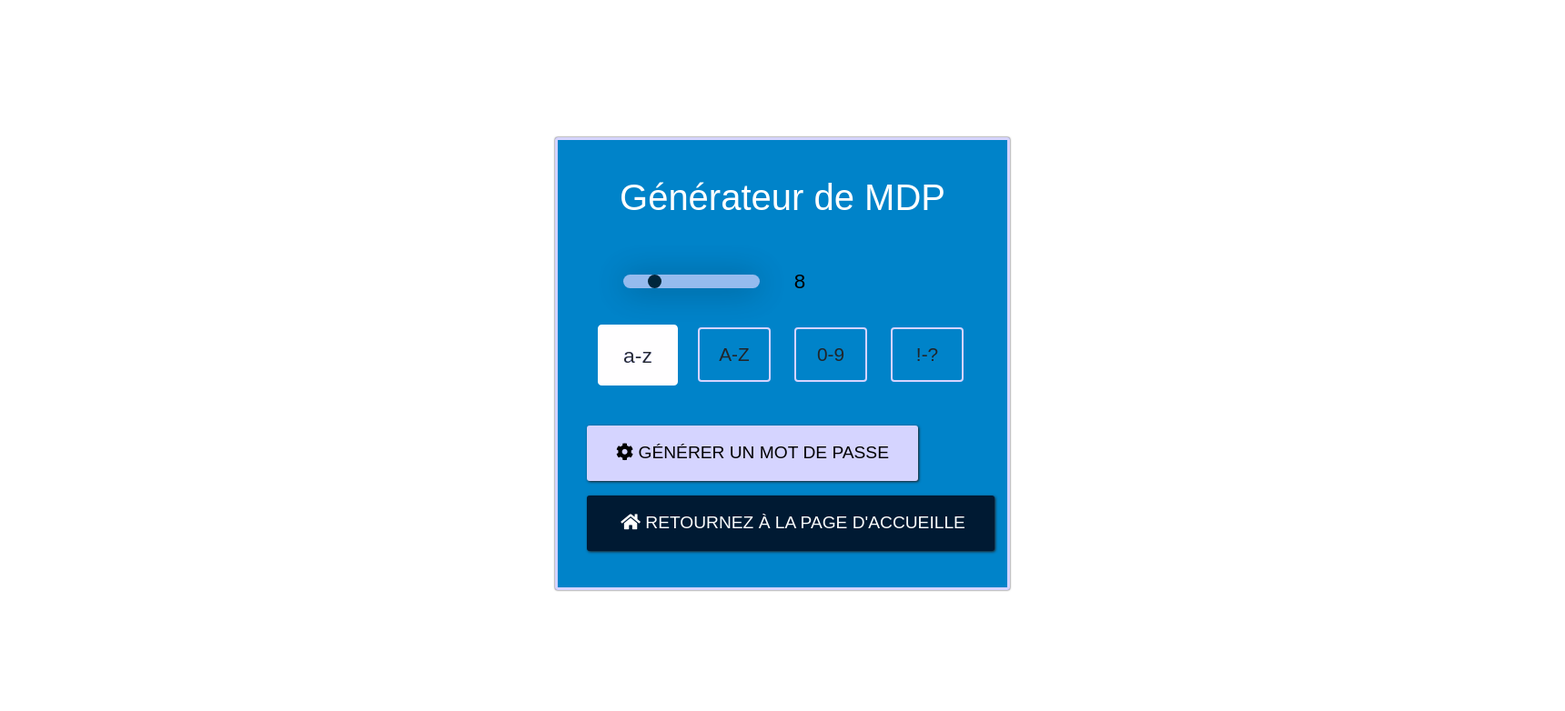
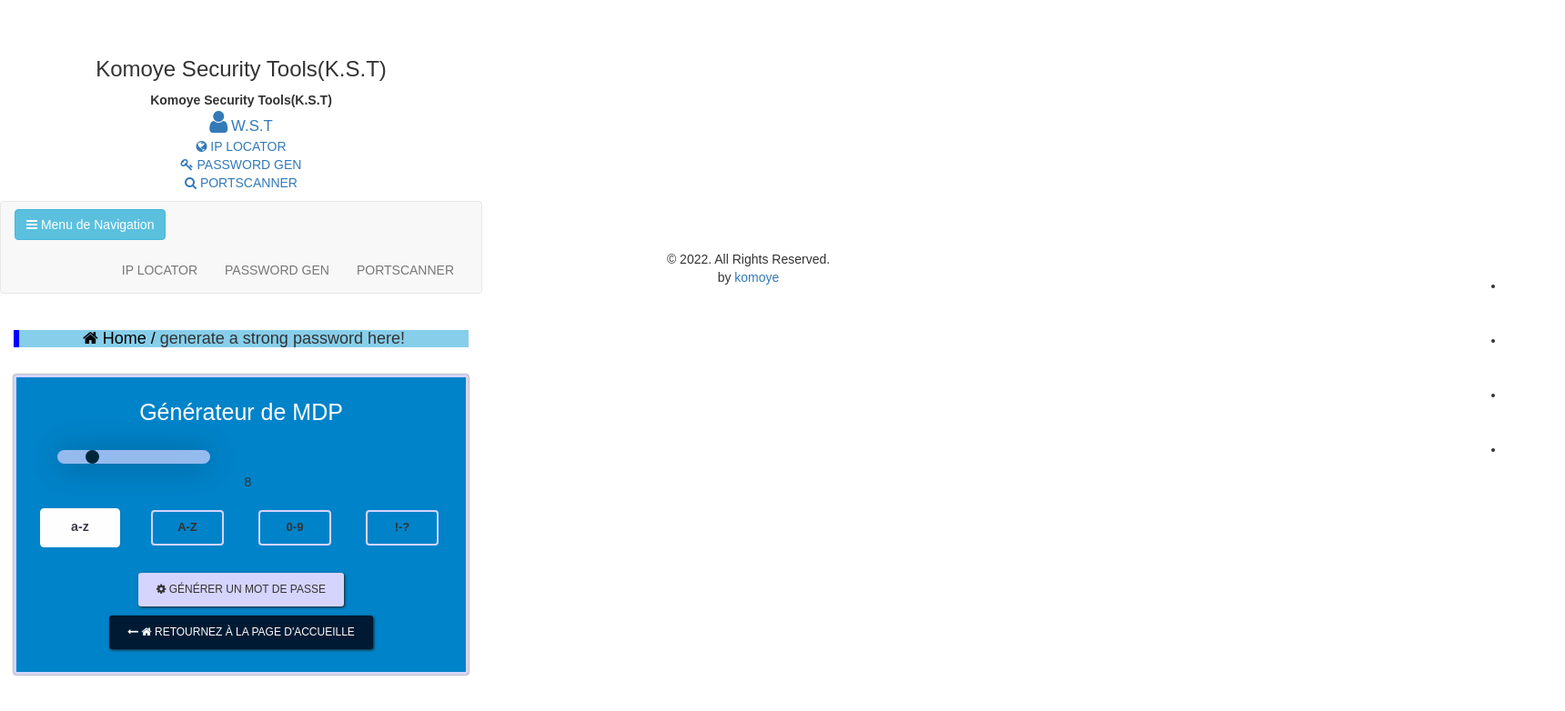
Before and after one commit to komoyek/flaskcrudipfinder, a Flask app: page /pgen in a window 1720 px wide. Shown: the top 782 px of the page at 91% size. Run offline with Flask 2, Linux system fonts and the light colour scheme; some libraries are stand-ins or nearby versions; some web fonts are replaced.

Commit message:
Update pgen.html

```diff
--- a/templates/pgen.html
+++ b/templates/pgen.html
@@ -1,22 +1,102 @@
 <!DOCTYPE html>
 <html lang="fr">
 <head>
-  <meta charset="UTF-8">
+    <meta charset="utf-8">
     <meta name="viewport" content="width=device-width, initial-scale=1.0">
-  <meta http-equiv="X-UA-Compatible" content="ie=edge">
+    <meta http-equiv="X-UA-Compatible" content="IE=edge">
 
-  <title>Password Gen</title>
+    <title>Home</title>
 
-  <link href="{{ url_for('static', filename='css/style.css') }}" rel="stylesheet">
-  <!-- <link href="./assets/bootstrap.css" rel="stylesheet"> -->
-  <link rel="stylesheet" href="https://stackpath.bootstrapcdn.com/bootstrap/4.5.2/css/bootstrap.min.css" integrity="sha384-JcKb8q3iqJ61gNV9KGb8thSsNjpSL0n8PARn9HuZOnIxN0hoP+VmmDGMN5t9UJ0Z" crossorigin="anonymous">
-  <link rel="stylesheet" href="https://use.fontawesome.com/releases/v5.8.2/css/all.css">
-
+         <!-- Bootstrap CSS  -->
+    <link rel="stylesheet" href="static/css/bootstrap.min.css">
+    <!-- font-awsome CSS -->
+        <link rel="stylesheet" href="static/font-awesome/css/font-awesome.css">
+    <!-- Our Custom CSS -->
+    <link rel="stylesheet" href="static/css/style.css">
+    <link rel="stylesheet" href="static/css/stylegen.css">
+            <!-- Our datatable CSS -->
+    <link rel="stylesheet" type="text/css" href="static/DataTables/datatables.min.css"/>
+    <script src="//cdn.ckeditor.com/4.5.9/full/ckeditor.js"></script>
+    <title>Pgen</title>
 </head>
 
-<body>
+{% block body %}
 
 
+
+<div class="wrapper">
+    <!-- Sidebar Holder -->
+    <nav id="sidebar">
+        <div class="sidebar-header">
+            <h3>Komoye Security Tools(K.S.T)</h3>
+            <strong style="color">Komoye Security Tools(K.S.T)</strong>
+        </div>
+
+        <ul class="list-unstyled components">
+         <li>
+         <a href=""><i class="fa fa-user fa-2x"></i>
+                <big>W.S.T</big>
+
+            </a>
+         <li>
+
+                <a href="{{url_for('Search')}}" >
+                    <i class="fa fa-globe"></i>
+                    IP LOCATOR
+                </a>
+            </li>
+
+            <li>
+                <a href="{{url_for('Pgen')}}">
+                    <i class="fa fa-key"></i>
+                    PASSWORD GEN
+                </a>
+            </li>
+            <li>
+                <a href="{{url_for('search')}}">
+                    <i class="fa fa-search"></i>
+                    PORTSCANNER
+                </a>
+
+            </li>
+        </ul>
+    </nav>
+
+    <!-- Page Content Holder -->
+    <div id="content">
+
+ <nav class="navbar navbar-default">
+                    <div class="container-fluid">
+
+                        <div class="navbar-header">
+                            <button type="button" id="sidebarCollapse" class="btn btn-info navbar-btn">
+                                <i class="fa fa-bars"></i>
+                                <span>Menu de Navigation</span>
+                            </button>
+                        </div>
+
+                        <div class="collapse navbar-collapse" id="bs-example-navbar-collapse-1">
+                            <ul class="nav navbar-nav navbar-right">
+
+                                <li><a href="{{url_for('Search')}}">IP LOCATOR </a></li>
+                                <li><a href="{{url_for('Pgen')}}">PASSWORD GEN</a></li>
+
+                                <li><a href="{{url_for('search')}}">PORTSCANNER</a></li>
+                            </ul>
+                        </div>
+                    </div>
+                </nav>
+
+
+
+    <div class="col-sm-12">
+    <h2  style="text-align: center; font-familly: 'Consolas', sans-serif; font-size:18px; border-left:6px solid blue; background-color:skyblue;"><a style="color:black;"  href="/"><i class="fa fa-home"></i> Home / </a> generate a strong password here!</h2>
+
+        </br>
+            <!-- Masthead-->
+        <form class="form-subscribe" id="contactForm" action="{{url_for('result')}}" method="post">
+                  <div class="form-group text-center">
+                    <div class="input-group" style="margin:auto;">
                       <div style="background-color:#0083c9;"  id="password-generator">
 
                             <input style="color:white;"  value="Générateur de MDP" id="password-output">
@@ -62,15 +142,53 @@
 
                           </div>
 
+                      </div>
+                  </div>
+        </form>
+
+    </div>
+<!--2e-->
+</div>
+</div>
+<footer id="footer" class="midnight-blue">
+    <div class="container">
+      <div class="row">
+        <div class="col-sm-6">
+          &copy; 2022. All Rights Reserved.
+          <div class="credits">
+
+            <a href=""></a> by <a href="#">komoye</a>
+          </div>
+        </div>
+        <div class="col-sm-6">
+          <ul class="pull-right">
+            <li><a href="#"><i class="fab fa-html5 fa-3x"></i></a></li>
+            <li><a href="#"><i class="fab fa-js fa-3x"></i></a></li>
+            <li><a href="#"><i class="fab fa-php fa-3x "></i></a></li>
+            <li><a href="#"><i class="fab fa-css3 fa-3x"></i></a></li>
+          </ul>
+        </div>
+      </div>
+    </div>
+  </footer>
+
 
 <script src="https://code.jquery.com/jquery-3.3.1.slim.min.js" integrity="sha384-q8i/X+965DzO0rT7abK41JStQIAqVgRVzpbzo5smXKp4YfRvH+8abtTE1Pi6jizo" crossorigin="anonymous"></script>
 <script src="https://stackpath.bootstrapcdn.com/bootstrap/4.3.1/js/bootstrap.min.js" integrity="sha384-JjSmVgyd0p3pXB1rRibZUAYoIIy6OrQ6VrjIEaFf/nJGzIxFDsf4x0xIM+B07jRM" crossorigin="anonymous"></script>
 <script src="{{ url_for('static', filename='js/script.js') }}" type="text/javascript" ></script>
-
-</body>
+{% endblock %}
+{% block footer %}
 
 
+        <!-- jQuery  -->
+<script src="static/jquery/jquery.min.js"></script>
+         <!-- Bootstrap Js  -->
+<script src="static/js/bootstrap.min.js"></script>
+         <!-- fontawesome Js  -->
+<script defer src="static/font-awesome/svg-with-js/js/fontawesome-all.js"></script>
+          <!-- Our datatable js -->
+ <script type="text/javascript" src="static/DataTables/datatables.min.js"></script>
+          <!-- Our Custom js -->
+ <script src="static/js/main.js"></script>
 
-
-
-</html>
+{% endblock %}
```
Lines whose indentation alone changed are shown as unchanged.
